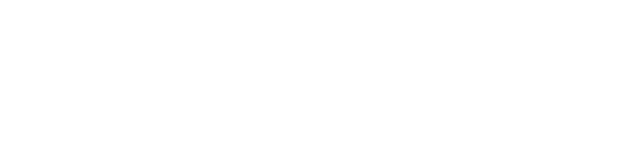
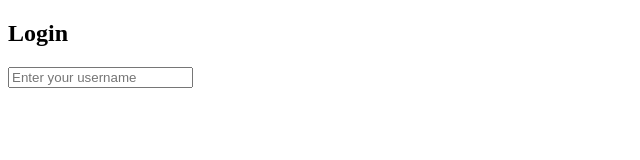
Before and after one commit to SunnyUwU/Login-Form, a plain HTML site: page index.html in a window 1280 px wide. Shown: the whole page, without its empty margins (0-640 px from the left). Drawn offline with Linux system fonts and the light colour scheme.

Commit message:
Create form and username div

```diff
--- a/index.html
+++ b/index.html
@@ -7,6 +7,14 @@
     <title>Login Form</title>
 </head>
 <body>
-
+    <main class="container">
+        <h2>Login</h2>
+        <form action="">
+            <div class="input-field">
+                <input type="text" name="username" id="username" placeholder="Enter your username">
+                <div class="underline"></div>
+            </div>
+        </form>
+    </main>
 </body>
 </html>
```
